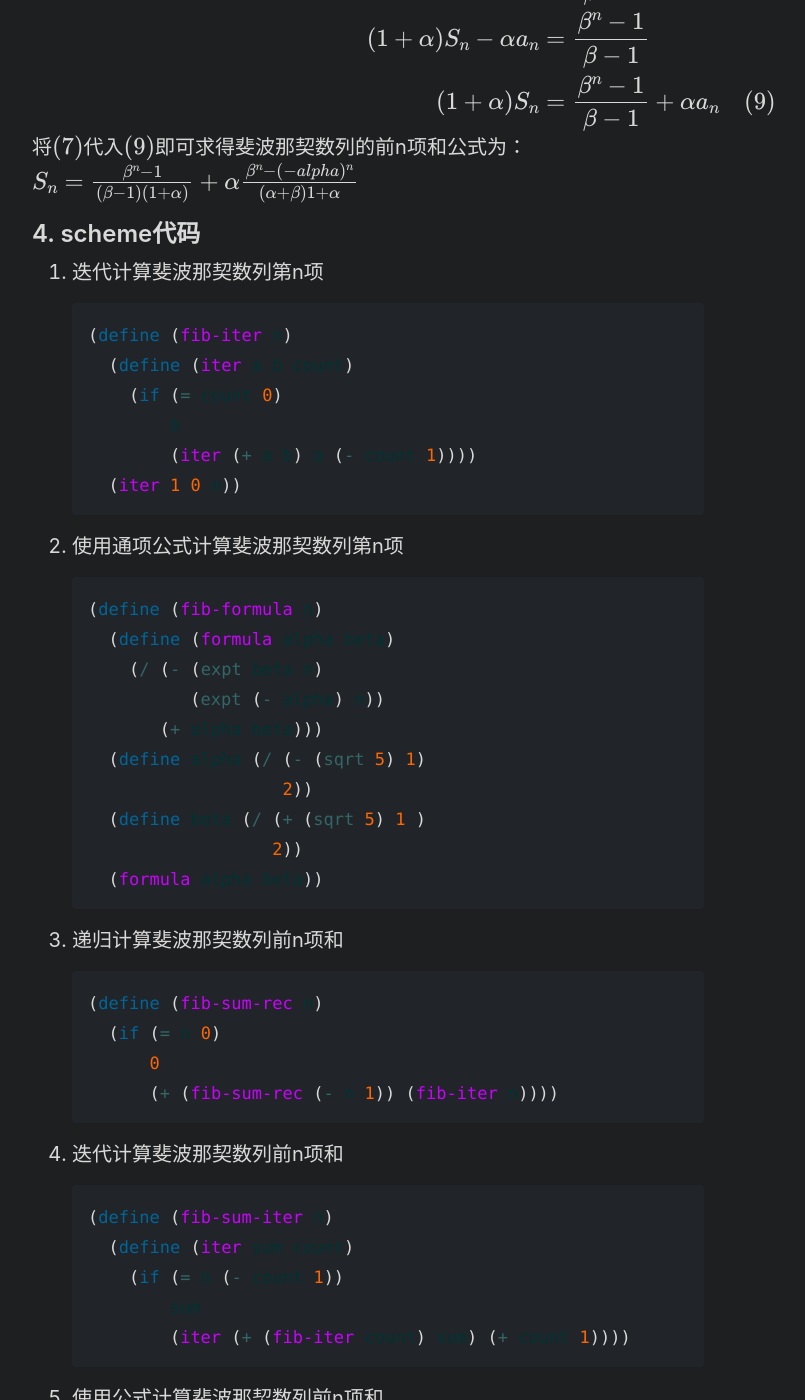
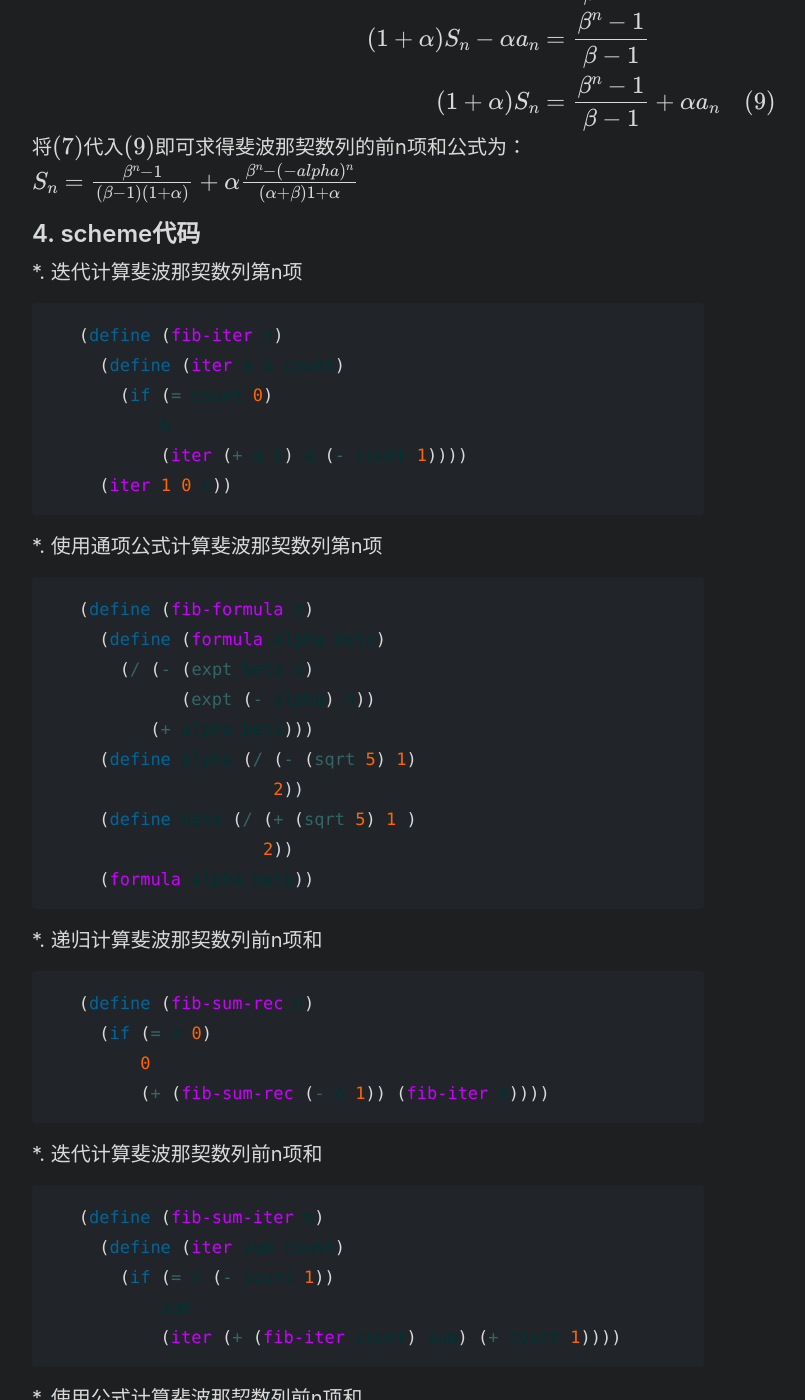
Before and after one commit to toorevitimirp/toorevitimirp.github.io, a Jekyll site: the page built from _posts/2020-10-27-斐波那契数列求和公式与通项公式的初等代数推导.md, in a window 1280 px wide and 1400 px high, scrolled down 1584 px. Shown: the whole window, without its empty margins (272-1077 px from the left). Built offline with Jekyll 4.4.1, drawn with Linux system fonts in a browser that asks for light colours; formulas are drawn with MathJax 3; some of the changed lines change nothing that is shown.

Commit message:
斐波那契

````diff
--- a/_posts/2020-10-27-斐波那契数列求和公式与通项公式的初等代数推导.md
+++ b/_posts/2020-10-27-斐波那契数列求和公式与通项公式的初等代数推导.md
@@ -107,7 +107,7 @@ $$
 
 ## 4. scheme代码
 
-1. 迭代计算斐波那契数列第n项
+*. 迭代计算斐波那契数列第n项
 
    ```scheme
    (define (fib-iter n)
@@ -118,7 +118,7 @@ $$
      (iter 1 0 n))
    ```
 
-2. 使用通项公式计算斐波那契数列第n项
+*. 使用通项公式计算斐波那契数列第n项
 
    ```scheme
    (define (fib-formula n)
@@ -133,7 +133,7 @@ $$
      (formula alpha beta))
    ```
 
-3. 递归计算斐波那契数列前n项和
+*. 递归计算斐波那契数列前n项和
 
    ```scheme
    (define (fib-sum-rec n)
@@ -144,7 +144,7 @@ $$
 
 
 
-4. 迭代计算斐波那契数列前n项和
+*. 迭代计算斐波那契数列前n项和
 
    ```scheme
    (define (fib-sum-iter n)
@@ -154,7 +154,7 @@ $$
            (iter (+ (fib-iter count) sum) (+ count 1))))
    ```
 
-5. 使用公式计算斐波那契数列前n项和
+*. 使用公式计算斐波那契数列前n项和
 
    ```scheme
    (define (fib-sum-formula n)
````
